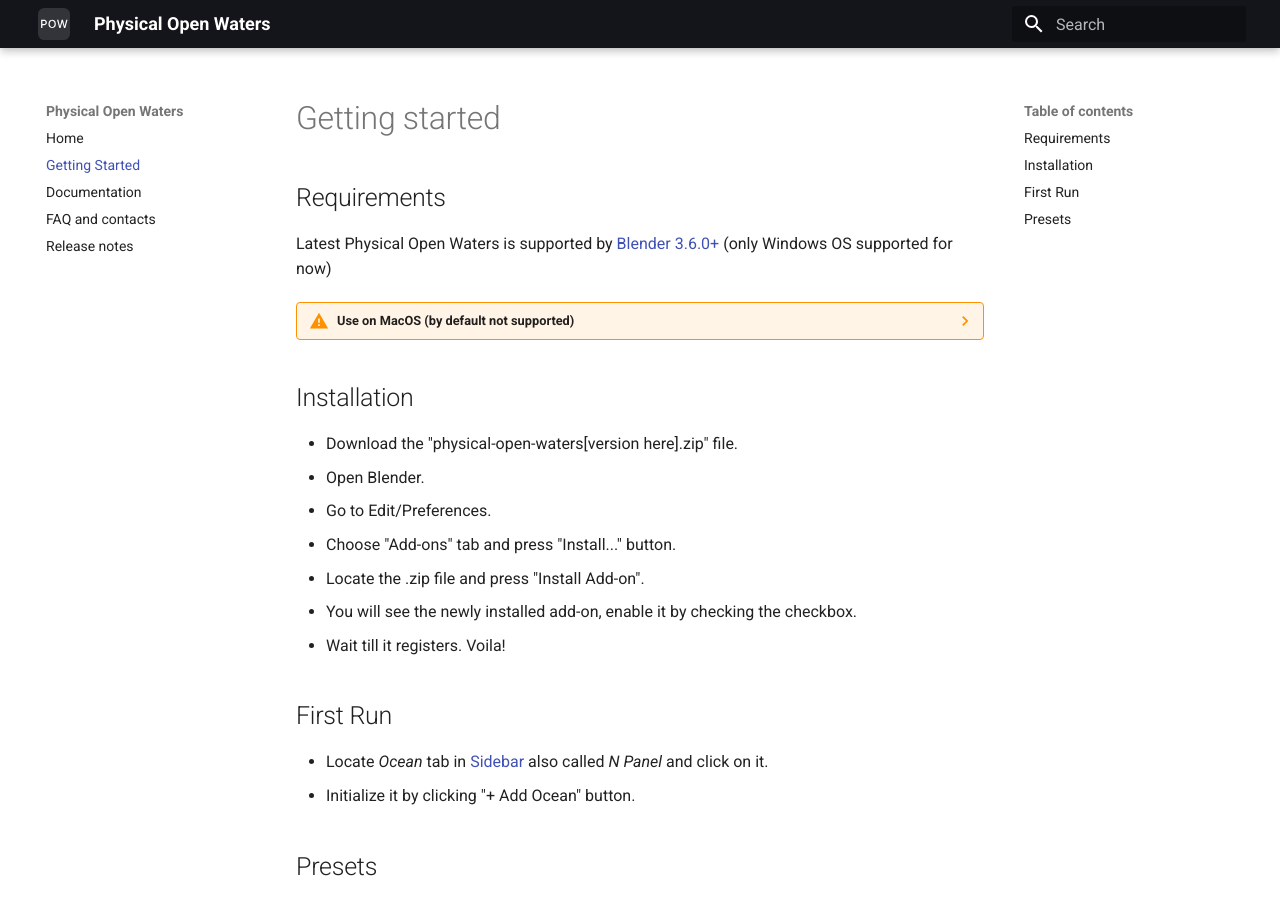
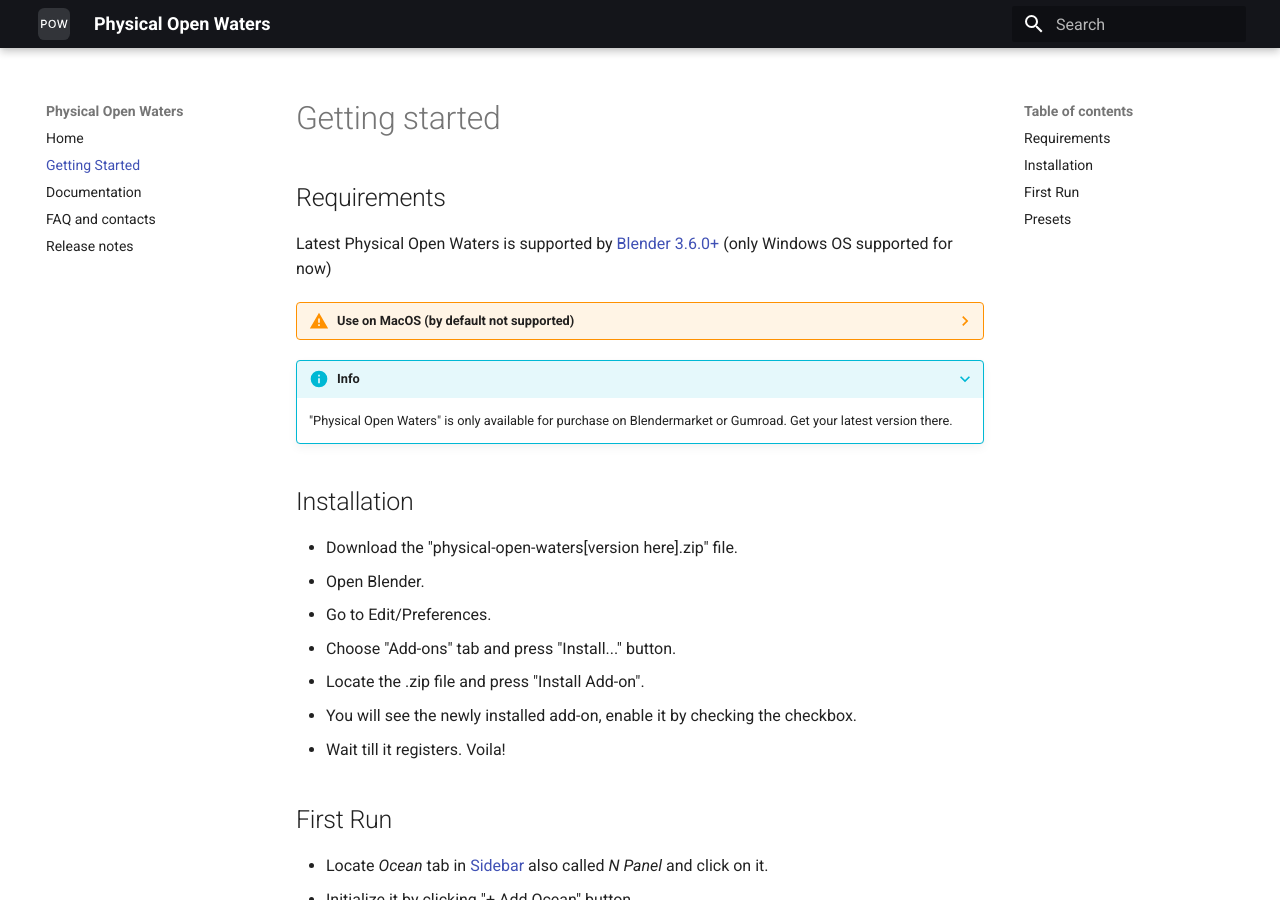
Before and after one commit to PhysicalAddons/web-pow, an MkDocs documentation site: the page built from docs/getting-started.md, in a window 1280 px wide and 900 px high. Built offline with MkDocs 1.6.1 and Material for MkDocs 9.7.7, drawn with Linux system fonts in a browser that asks for light colours.

Commit message:
Update getting-started.md

```diff
--- a/docs/getting-started.md
+++ b/docs/getting-started.md
@@ -11,8 +11,13 @@ Latest Physical Open Waters is supported by [Blender 3.6.0+](https://www.blender
 ??? warning "Use on MacOS (by default not supported)"
 
     In order for the addon to function correctly, Blender needs to utilize OpenGL, which is not supported in the latest Blender updates for MacOS, causing the addon to malfunction.
+
     You may use the addon on MAC OS using blender version 3.6.0 and addon version 1.x
     Note: addon version 1.X is basic and does not include several features refer --> refer release notes
+
+???+ info
+
+    "Physical Open Waters" is only available for purchase on Blendermarket or Gumroad. Get your latest version there.
 
 
 ## Installation
```
